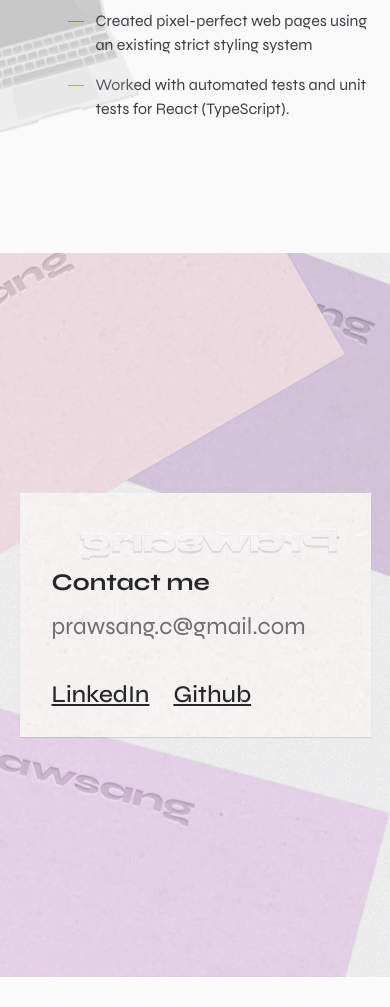
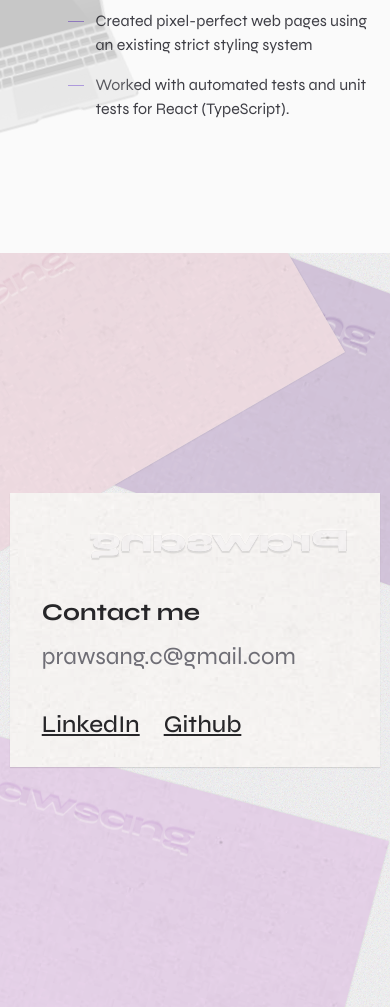
Before and after one commit to prawsang/prawsang-dev, a Next.js app: page / in a window 390 px wide. Shown: the part 5732-6739 px from the top of the page. Before the commit the page ends 6709 px from the top, so only its background shows below. Built offline with nearby package versions, Linux system fonts and the light colour scheme.

Commit message:
responsive contact

```diff
--- a/app/styles/components/home/_contact.scss
+++ b/app/styles/components/home/_contact.scss
@@ -15,9 +15,9 @@
 }
 
 .contact-name-card-main {
-  max-width: 480px;
-  width: 90%;
-  aspect-ratio: 1.75;
+  width: 480px;
+  max-width: 95%;
+  min-height: 274px;
   background-color: var(--contact-main-card-bg);
   position: relative;
   z-index: 10;
@@ -98,13 +98,14 @@
 
 .contact-name-card-text {
   color: rgba(0, 0, 0, 0.1);
+  mix-blend-mode: overlay;
   position: relative;
   &::before {
     content: 'Prawsang';
     position: absolute;
     top: 0;
     left: 0;
-    text-shadow: 0 2px 1px rgba(255, 255, 255, 0.3);
+    text-shadow: 0 2px 1px rgba(255, 255, 255, 0.4);
     mix-blend-mode: overlay;
   }
   &::after {
@@ -112,7 +113,7 @@
     position: absolute;
     top: 0;
     left: 0;
-    text-shadow: 0 -1px 1px rgba(0, 0, 0, 0.2);
+    text-shadow: 0 -1px 1px rgba(0, 0, 0, 0.3);
     mix-blend-mode: overlay;
   }
 
@@ -122,6 +123,7 @@
     -o-transform: scale(-1, 1);
     transform: scale(-1, 1);
     color: $base-300;
+    mix-blend-mode: normal;
     &::before {
       text-shadow: 0 2px 1px rgba(0, 0, 0, 0.1);
     }
@@ -133,6 +135,7 @@
 
 .dark-mode {
   .contact-name-card-text {
+    mix-blend-mode: normal;
     color: rgba(0, 0, 0, 0.05);
     &::before {
       content: 'Prawsang';
@@ -153,12 +156,13 @@
   }
 
   .contact-name-card-text.inverted {
-    color: rgba(0, 0, 0, 0.2);
+    mix-blend-mode: normal;
+    color: rgba(0, 0, 0, 0.1);
     &::before {
       text-shadow: 0 2px 1px rgba(0, 0, 0, 0.2);
     }
     &::after {
-      text-shadow: 0 -2px 1px rgba(255, 255, 255, 0.1);
+      text-shadow: 0 -1px 1px rgba(255, 255, 255, 0.1);
     }
   }
 }
```
